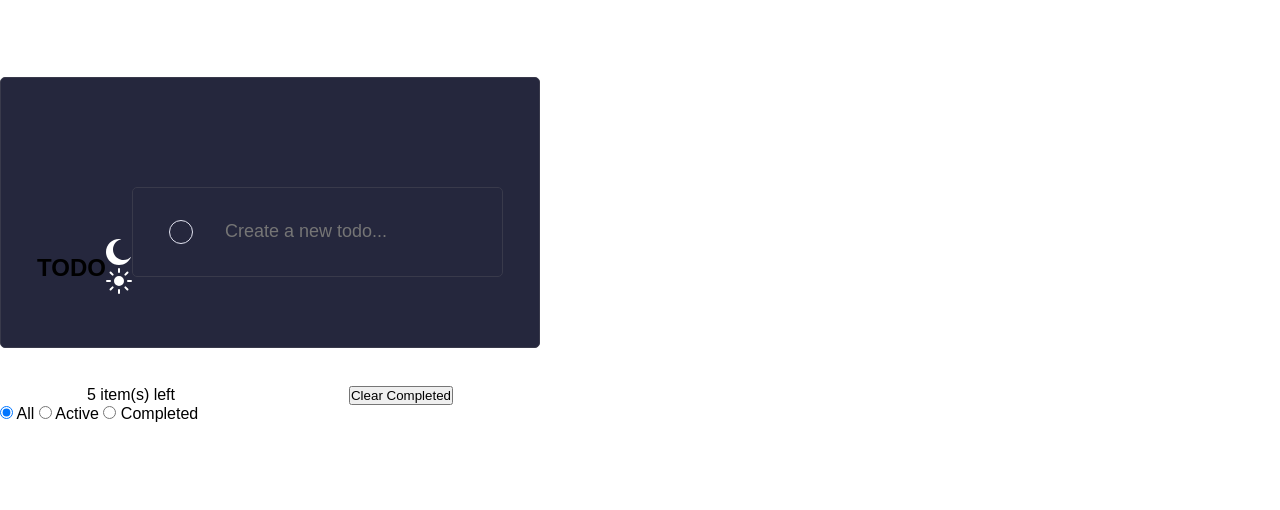
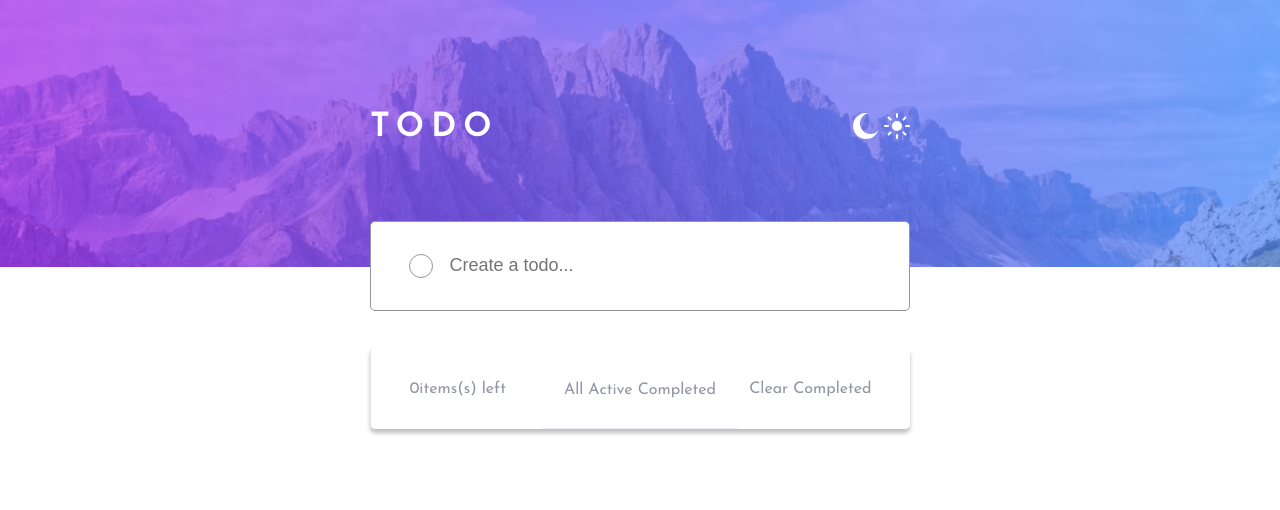
Before and after one commit to joebalzac/frontend-todo-list, a plain HTML site: page index.html in a window 1280 px wide. Drawn offline with Linux system fonts and the light colour scheme.

Commit message:
were back

```diff
--- a/app/sass/_container.scss
+++ b/app/sass/_container.scss
@@ -1,19 +1,25 @@
 .main__container {
-  width: 100vw;
-  min-height: 100vh;
   background: url("/images/bg-desktop-light.jpg");
   background-repeat: no-repeat;
   background-size: contain;
+  height: 100vh;
+  width: 100vw;
   display: flex;
-  justify-content: center;
+  flex-direction: column;
   align-items: center;
-  flex-direction: column;
   position: relative;
 }
 
-[data-theme="dark-theme"] .main__container {
-  background: url("../img/bg-desktop-dark.jpg");
-  background-color: #171823;
-  background-repeat: no-repeat;
-  background-size: contain;
+.btn {
+  border: none;
 }
+
+.btn--theme {
+  background: transparent;
+  border: none;
+}
+
+.btn--clear {
+  background: transparent;
+  border: none;
+}
--- a/app/sass/_footer.scss
+++ /dev/null
@@ -1,9 +0,0 @@
-footer {
-  position: absolute;
-  bottom: 0;
-  right: 0;
-  left: 0;
-  margin: 1rem 0;
-  display: flex;
-  justify-content: center;
-}
--- a/app/sass/_globals.scss
+++ b/app/sass/_globals.scss
@@ -6,6 +6,29 @@
 
 body {
   font-family: "Josefin Sans", sans-serif;
-  font-weight: 400px;
-  // background-color: $darkBlue;
 }
+
+[data-theme="dark-theme"] body {
+  color: $lightGrayish;
+  background: $darkBlue;
+}
+
+.btn {
+  cursor: pointer;
+  background-color: transparent;
+  border: none;
+  color: #9495a5;
+  font-size: 1rem;
+  line-height: 1rem;
+  font-family: inherit;
+}
+
+.btn--theme {
+  background: transparent;
+  border: none;
+}
+
+.btn--clear {
+  background: transparent;
+  border: none;
+}
--- a/app/sass/_todo.scss
+++ b/app/sass/_todo.scss
@@ -10,28 +10,22 @@
 
     &__title {
       color: #fff;
+      font-size: 2rem;
+      text-transform: uppercase;
+      letter-spacing: 8px;
       font-weight: bold;
-      font-size: 32px;
-      line-height: 32px;
-      letter-spacing: 15px;
-    }
-
-    .btn--theme {
-      background-color: transparent;
-      border: none;
     }
   }
 
   &__header {
-    width: 100%;
-    background-color: #fff;
-    padding: 32px 36px;
-    border-radius: 5px;
+    background: #fff;
     display: flex;
     align-items: center;
+    padding: 2rem 2.4rem;
+    border-radius: 5px;
     margin-top: 4.8rem;
     margin-bottom: 2.4rem;
-    border: 1px solid #e3e4f1;
+    border: 1px solid $darkGrayishBlue;
 
     label {
       position: absolute;
@@ -44,35 +38,48 @@
     height: 24px;
     width: 24px;
     border-radius: 50%;
-    border: 1px solid #e3e4f1;
-    background: transparent;
+    border: 1px solid $darkGrayishBlue;
   }
 
   &__input {
     background: transparent;
     border: none;
     font-size: 18px;
-    margin-left: 2rem;
-    flex: 1 0;
+    margin-left: 16px;
   }
 
   &__input:focus {
     outline: none;
   }
 
-  &__filters__sides {
-    width: 100%;
-    display: flex;
-    flex-direction: row;
-    justify-content: space-around;
+  &__filters {
+    &__sides {
+      width: 100%;
+      background: #fff;
+      display: flex;
+      justify-content: space-between;
+      align-items: center;
+      padding: 2rem 2.4rem;
+      border-left: 1px solid $lightGrayish;
+
+      border-bottom-left-radius: 5px;
+      border-bottom-right-radius: 5px;
+      box-shadow: 0px 4px 4px rgba(0, 0, 0, 0.25);
+    }
+
+    &__center {
+      background: white;
+      padding: 1.9rem 1.4rem;
+      display: inline-block;
+      position: relative;
+      border-bottom: 1px solid $lightGrayish;
+      border-radius: 5px;
+      left: 50%;
+      transform: translate(-50%, -100%);
+
+      input {
+        display: none;
+      }
+    }
   }
 }
-
-[data-theme="darkTheme"] .todo__input {
-  color: inherit;
-}
-
-[data-theme="darkTheme"] .todo__header {
-  background-color: #25273d;
-  border: 1px solid #393a4b;
-}
--- a/index.html
+++ b/index.html
@@ -1,60 +1,58 @@
 <!DOCTYPE html>
-<html lang="fr">
+<html lang="en">
   <head>
     <meta charset="UTF-8" />
+    <meta http-equiv="X-UA-Compatible" content="IE=edge" />
     <meta name="viewport" content="width=device-width, initial-scale=1.0" />
+    <link
+      href="https://fonts.googleapis.com/css2?family=Josefin+Sans&display=swap"
+      rel="stylesheet"
+    />
     <link rel="stylesheet" href="/dist/style.css" />
-    <link
-      rel="icon"
-      type="img/png"
-      sizes="32x32"
-      href="./img/favicon-32x32.png"
-    />
-
-    <title>Frontend Mentor | Todo app</title>
+    <title>Front End Mentor - Todo List</title>
   </head>
-  <body class="preload-transitions" data-theme="darkTheme">
-    <div class="container">
+  <body data-theme="dark-theme">
+    <div class="main__container">
       <div class="todo">
-        <header class="todo__header">
+        <header class="header">
           <section class="logo">
-            <h2 class="todo__title">TODO</h2>
-            <button class="btn btn--theme" id="theme-toggle">
+            <h2 class="logo__title">Todo</h2>
+            <button class="btn btn--theme">
               <img
-                class="todo__elem--hide"
-                src="./images/icon-moon.svg"
-                alt="moon icon to apply dark mode"
+                src="/images/icon-moon.svg"
+                alt="symbol of the moon"
+                class="todo_elem--hide"
               />
-              <img
-                src="./images/icon-sun.svg"
-                alt="sun icon to apply light mode"
-              />
+              <img src="/images/icon-sun.svg" alt="symbol of the sun" />
             </button>
           </section>
           <div class="todo__header">
             <div class="todo__circle"></div>
-            <label for="todo-input">Create a new todo</label>
+            <label for="todo-input">Create a todo</label>
             <input
+              class="todo__input"
               type="text"
-              class="todo__input"
               name="todo-input"
               id="todo-input"
-              placeholder="Create a new todo..."
+              placeholder="Create a todo..."
+              autofocus
             />
           </div>
         </header>
 
-        <main class="main">
+        <main class="main-todo">
           <ul class="todo__list" id="todo-list">
-            <!-- items added by JavaScript -->
+            <!----Java script items here----->
           </ul>
+
           <div class="todo__filters">
             <div class="todo__filters__sides">
-              <p class="btn"><span id="items-left">5</span> item(s) left</p>
+              <p class="btn"><span id="items-left">0</span>items(s) left</p>
               <button class="btn btn--clear" id="clear-completed">
                 Clear Completed
               </button>
             </div>
+
             <div class="todo__filters__center">
               <input
                 type="radio"
@@ -65,22 +63,22 @@
                 checked
               />
               <label class="btn btn--bold" for="all">All</label>
-
               <input
                 type="radio"
                 name="filter"
                 id="active"
                 value="active"
                 class="btn btn--bold"
+                checked
               />
               <label class="btn btn--bold" for="active">Active</label>
-
               <input
                 type="radio"
                 name="filter"
                 id="completed"
                 value="completed"
                 class="btn btn--bold"
+                checked
               />
               <label class="btn btn--bold" for="completed">Completed</label>
             </div>
```
Also changed, not shown: dist/style.css, 1 other file.
